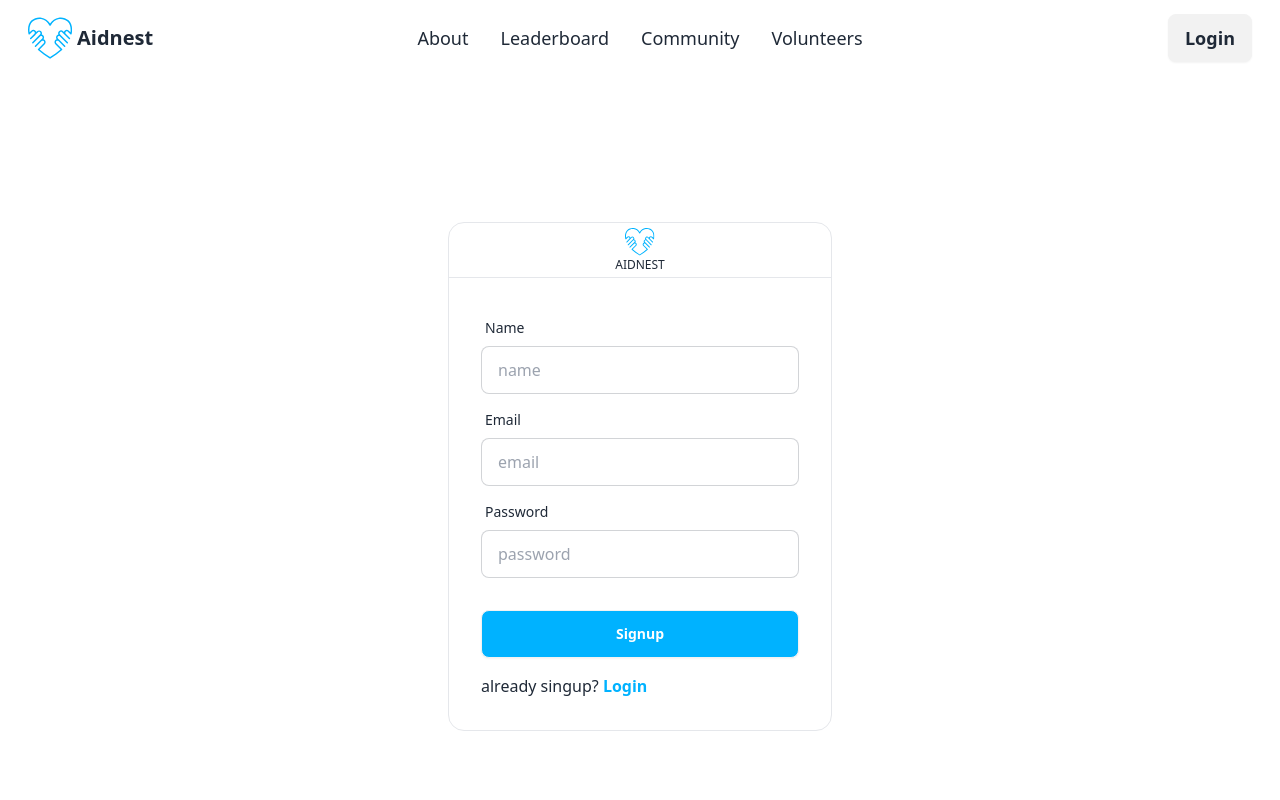
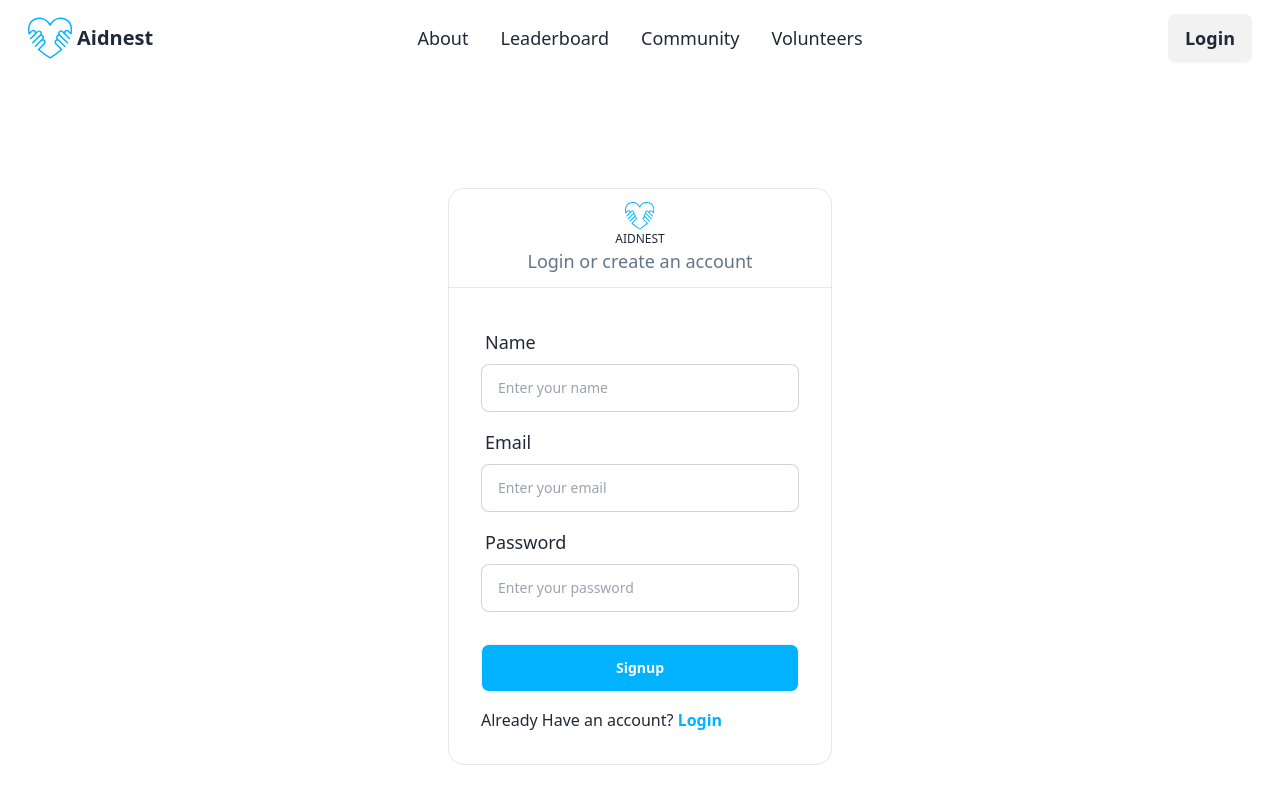
Before and after one commit to itznur07/L2B2FE-ASS-7, a React (Vite) app: page /signup in a window 1280 px wide. Shown: the top 800 px of the page. Built offline with nearby package versions, Linux system fonts and the light colour scheme.

Commit message:
Singup form validation completed with react-hook-form

```diff
--- a/src/components/ui/button.tsx
+++ /dev/null
@@ -1,56 +0,0 @@
-import * as React from "react"
-import { Slot } from "@radix-ui/react-slot"
-import { cva, type VariantProps } from "class-variance-authority"
-
-import { cn } from "@/lib/utils"
-
-const buttonVariants = cva(
-  "inline-flex items-center justify-center whitespace-nowrap rounded-md text-sm font-medium ring-offset-background transition-colors focus-visible:outline-none focus-visible:ring-2 focus-visible:ring-ring focus-visible:ring-offset-2 disabled:pointer-events-none disabled:opacity-50",
-  {
-    variants: {
-      variant: {
-        default: "bg-primary text-primary-foreground hover:bg-primary/90",
-        destructive:
-          "bg-destructive text-destructive-foreground hover:bg-destructive/90",
-        outline:
-          "border border-input bg-background hover:bg-accent hover:text-accent-foreground",
-        secondary:
-          "bg-secondary text-secondary-foreground hover:bg-secondary/80",
-        ghost: "hover:bg-accent hover:text-accent-foreground",
-        link: "text-primary underline-offset-4 hover:underline",
-      },
-      size: {
-        default: "h-10 px-4 py-2",
-        sm: "h-9 rounded-md px-3",
-        lg: "h-11 rounded-md px-8",
-        icon: "h-10 w-10",
-      },
-    },
-    defaultVariants: {
-      variant: "default",
-      size: "default",
-    },
-  }
-)
-
-export interface ButtonProps
-  extends React.ButtonHTMLAttributes<HTMLButtonElement>,
-    VariantProps<typeof buttonVariants> {
-  asChild?: boolean
-}
-
-const Button = React.forwardRef<HTMLButtonElement, ButtonProps>(
-  ({ className, variant, size, asChild = false, ...props }, ref) => {
-    const Comp = asChild ? Slot : "button"
-    return (
-      <Comp
-        className={cn(buttonVariants({ variant, size, className }))}
-        ref={ref}
-        {...props}
-      />
-    )
-  }
-)
-Button.displayName = "Button"
-
-export { Button, buttonVariants }
--- a/src/lib/utils.ts
+++ /dev/null
@@ -1,6 +0,0 @@
-import { type ClassValue, clsx } from "clsx"
-import { twMerge } from "tailwind-merge"
-
-export function cn(...inputs: ClassValue[]) {
-  return twMerge(clsx(inputs))
-}
--- a/src/pages/Login/index.tsx
+++ b/src/pages/Login/index.tsx
@@ -24,6 +24,9 @@ const Login = () => {
             <div className='flex flex-col items-center justify-center p-3 cursor-pointer'>
               <img className='w-[30px]' src={logo} alt='logo' />
               <span className='text-xs font-medium uppercase'>Aidnest</span>
+              <h1 className='text-lg font-medium text-slate-500 '>
+                Login or create an account
+              </h1>
             </div>
             <hr />
             <form
--- a/src/pages/Signup/index.tsx
+++ b/src/pages/Signup/index.tsx
@@ -1,51 +1,90 @@
 import logo from "@/assets/logo.svg";
 import React from "react";
+import { useForm } from "react-hook-form";
 import { Link } from "react-router-dom";
 
 const Signup = () => {
+  const {
+    register,
+    handleSubmit,
+    formState: { errors },
+    reset,
+  } = useForm();
+
+  const handleSubmitForm = (data: any) => {
+    console.log(data);
+    reset();
+  };
+
   return (
     <>
       <div className='hero min-h-screen'>
         <div className='hero-content flex-col lg:flex-row-reverse'>
           <div className='card shrink-0 w-[400px] max-w-sm border '>
-            <div className='flex flex-col items-center justify-center p-1 cursor-pointer'>
+            <div className='flex flex-col items-center justify-center p-3 cursor-pointer'>
               <img className='w-[30px]' src={logo} alt='logo' />
               <span className='text-xs font-medium uppercase'>Aidnest</span>
+              <h1 className='text-lg font-medium text-slate-500'>
+                Login or create an account
+              </h1>
             </div>
             <hr />
-            <form className='card-body'>
+
+            <form
+              onSubmit={handleSubmit(handleSubmitForm)}
+              className='card-body'
+            >
               <div className='form-control'>
                 <label className='label'>
-                  <span className='label-text'>Name</span>
+                  <span className='text-lg'>Name</span>
                 </label>
                 <input
                   type='name'
-                  placeholder='name'
-                  className='input input-bordered'
-                  required
+                  placeholder='Enter your name'
+                  className='input input-bordered text-sm'
+                  {...register("name", {
+                    required: true,
+                    minLength: 3,
+                    maxLength: 20,
+                  })}
                 />
+                {errors.name && (
+                  <span className='text-red-500 py-1 text-sm'>
+                    name is required!
+                  </span>
+                )}
               </div>
               <div className='form-control'>
                 <label className='label'>
-                  <span className='label-text'>Email</span>
+                  <span className='text-lg'>Email</span>
                 </label>
                 <input
                   type='email'
-                  placeholder='email'
-                  className='input input-bordered'
-                  required
+                  placeholder='Enter your email'
+                  className='input input-bordered text-sm'
+                  {...register("email", { required: true })}
                 />
+                {errors.email && (
+                  <span className='text-red-500 py-1 text-sm'>
+                    email is required!
+                  </span>
+                )}
               </div>
               <div className='form-control'>
                 <label className='label'>
-                  <span className='label-text'>Password</span>
+                  <span className='text-lg'>Password</span>
                 </label>
                 <input
                   type='password'
-                  placeholder='password'
-                  className='input input-bordered'
-                  required
+                  placeholder='Enter your password'
+                  className='input input-bordered text-sm'
+                  {...register("password", { required: true })}
                 />
+                {errors.password && (
+                  <span className='text-red-500 py-1 text-sm'>
+                    password is required!
+                  </span>
+                )}
               </div>
               <div className='form-control mt-6'>
                 <button className='btn bg-[#00B2FF] text-white text-md'>
@@ -54,7 +93,7 @@ const Signup = () => {
               </div>
               <div className='mt-2'>
                 <span>
-                  already singup?{" "}
+                  Already Have an account?{" "}
                   <Link to='/login'>
                     <span className='font-semibold text-[#00B2FF]'>Login</span>
                   </Link>
```
